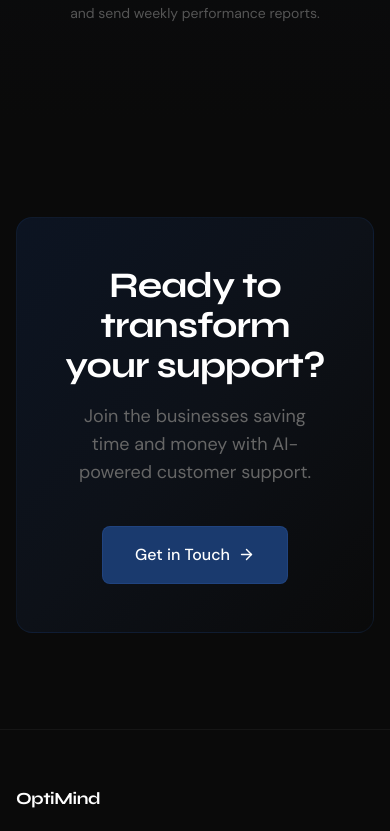
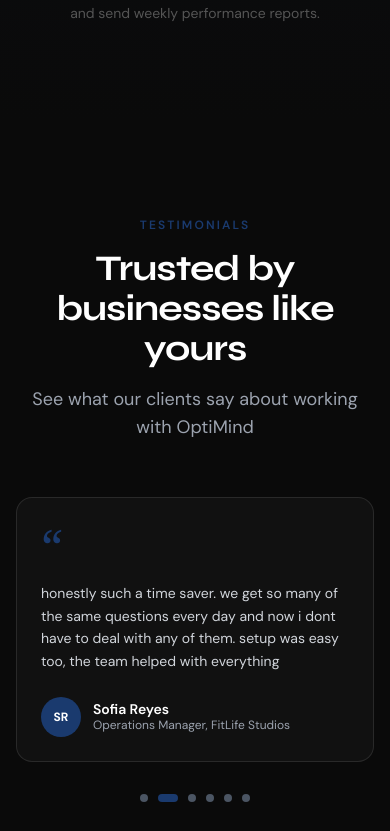
Before and after one commit to DinovLazar/optimind-website, a Next.js app: page / in a window 390 px wide. Shown: the part 5325-6156 px from the top of the page. Built offline with nearby package versions, Linux system fonts and the light colour scheme.

Commit message:
add testimonials and light mode CTA fix

```diff
--- a/app/page.tsx
+++ b/app/page.tsx
@@ -14,6 +14,7 @@
   Rocket,
 } from 'lucide-react'
 import AnimatedSection from '@/components/AnimatedSection'
+import Testimonials from '@/components/Testimonials'
 
 export const metadata: Metadata = {
   title: 'OptiMind — AI-Powered Customer Support',
@@ -319,24 +320,27 @@
         </div>
       </section>
 
+      {/* ── Testimonials ─────────────────────────────────── */}
+      <Testimonials />
+
       {/* ── Final CTA ────────────────────────────────────── */}
       <section className="py-24 bg-gray-50 dark:bg-[#0a0a0a]">
         <div className="max-w-4xl mx-auto px-4 sm:px-6 lg:px-8">
           <AnimatedSection>
-            <div className="relative rounded-2xl border border-[#1a3a6e]/25 bg-gradient-to-br from-[#0c1422] via-[#0d1118] to-[#0a0a0a] p-12 sm:p-16 text-center overflow-hidden">
-              <div className="absolute inset-0 bg-[#1a3a6e]/4 rounded-2xl" />
-              <div className="absolute top-1/2 left-1/2 -translate-x-1/2 -translate-y-1/2 w-[500px] h-[250px] bg-[#1a3a6e]/12 rounded-full blur-[70px] pointer-events-none" />
+            <div className="relative rounded-2xl border border-[#1a3a6e]/40 dark:border-[#1a3a6e]/25 bg-[#1a3a6e] dark:bg-gradient-to-br dark:from-[#0c1422] dark:via-[#0d1118] dark:to-[#0a0a0a] p-12 sm:p-16 text-center overflow-hidden">
+              <div className="absolute inset-0 bg-white/5 dark:bg-[#1a3a6e]/4 rounded-2xl" />
+              <div className="absolute top-1/2 left-1/2 -translate-x-1/2 -translate-y-1/2 w-[500px] h-[250px] bg-white/8 dark:bg-[#1a3a6e]/12 rounded-full blur-[70px] pointer-events-none" />
 
               <div className="relative z-10">
                 <h2 className="font-heading text-4xl sm:text-5xl font-bold text-white tracking-tight mb-4">
                   Ready to transform your support?
                 </h2>
-                <p className="text-[#666666] text-lg mb-10 max-w-xl mx-auto">
+                <p className="text-blue-100 dark:text-[#666666] text-lg mb-10 max-w-xl mx-auto">
                   Join the businesses saving time and money with AI-powered customer support.
                 </p>
                 <Link
                   href="/contact"
-                  className="inline-flex items-center gap-2 px-8 py-4 rounded-lg bg-[#1a3a6e] hover:bg-[#2a5298] text-white font-medium text-base transition-all duration-200 border border-[#2a5298]/40 hover:border-[#4a7fd4]/50 hover:shadow-[0_0_44px_rgba(74,127,212,0.32)]"
+                  className="inline-flex items-center gap-2 px-8 py-4 rounded-lg bg-white text-[#1a3a6e] hover:bg-blue-50 dark:bg-[#1a3a6e] dark:text-white dark:hover:bg-[#2a5298] font-medium text-base transition-all duration-200 border border-white/30 dark:border-[#2a5298]/40 hover:shadow-[0_0_44px_rgba(255,255,255,0.2)] dark:hover:shadow-[0_0_44px_rgba(74,127,212,0.32)] dark:hover:border-[#4a7fd4]/50"
                 >
                   Get in Touch
                   <ArrowRight size={17} />
--- /dev/null
+++ b/components/Testimonials.tsx
@@ -0,0 +1,183 @@
+'use client'
+
+import { useState, useEffect, useCallback } from 'react'
+import { AnimatePresence, motion } from 'framer-motion'
+
+const testimonials = [
+  {
+    name: "James Carter",
+    company: "CartHub E-commerce",
+    role: "CEO",
+    review: "Great service, very happy with the results. Response times went way down and customers noticed. Does what it says it does."
+  },
+  {
+    name: "Sofia Reyes",
+    company: "FitLife Studios",
+    role: "Operations Manager",
+    review: "honestly such a time saver. we get so many of the same questions every day and now i dont have to deal with any of them. setup was easy too, the team helped with everything"
+  },
+  {
+    name: "Marcus Webb",
+    company: "Novalux SaaS",
+    role: "Founder",
+    review: "Good product. Does what it promises. The weekly report is useful and the handoff to human agents works well. Would recommend to anyone running a small team."
+  },
+  {
+    name: "Priya Nair",
+    company: "ShopBridge",
+    role: "Head of Support",
+    review: "We've been using it for 3 months now and honestly can't imagine going back. The agent handles the boring stuff and my team focuses on the harder cases. Works really well for us."
+  },
+  {
+    name: "Tom Eriksson",
+    company: "Northwave Agency",
+    role: "Co-Founder",
+    review: "Pretty impressed overall. Had a few questions during setup and the support was quick. Been running smooth for weeks now with no issues. Good value."
+  },
+  {
+    name: "Aisha Okonkwo",
+    company: "Zara Boutique",
+    role: "Owner",
+    review: "5 stars. I run the shop by myself and customer emails were taking up half my day. Now they just get answered automatically. Wish I found this sooner honestly."
+  }
+]
+
+const DESKTOP_PER_PAGE = 3
+const MOBILE_PER_PAGE = 1
+
+function getInitials(name: string) {
+  return name
+    .split(' ')
+    .map((n) => n[0])
+    .join('')
+    .toUpperCase()
+}
+
+interface TestimonialCardProps {
+  testimonial: typeof testimonials[number]
+}
+
+function TestimonialCard({ testimonial }: TestimonialCardProps) {
+  return (
+    <div className="flex flex-col h-full p-6 rounded-2xl border border-gray-200 dark:border-white/10 bg-white dark:bg-[#111111] hover:border-[#1a3a6e]/50 dark:hover:border-[#4a7fd4]/30 transition-colors duration-200 group">
+      {/* Quote mark */}
+      <span className="text-5xl font-serif leading-none text-[#1a3a6e] mb-3 select-none">&ldquo;</span>
+
+      {/* Review text */}
+      <p className="text-gray-700 dark:text-gray-300 text-sm leading-relaxed flex-1 mb-6">
+        {testimonial.review}
+      </p>
+
+      {/* Bottom row */}
+      <div className="flex items-center gap-3">
+        <div className="w-10 h-10 rounded-full bg-[#1a3a6e] text-white flex items-center justify-center text-xs font-bold shrink-0">
+          {getInitials(testimonial.name)}
+        </div>
+        <div>
+          <p className="text-gray-900 dark:text-white font-semibold text-sm leading-tight">
+            {testimonial.name}
+          </p>
+          <p className="text-gray-500 dark:text-gray-400 text-xs leading-tight">
+            {testimonial.role}, {testimonial.company}
+          </p>
+        </div>
+      </div>
+    </div>
+  )
+}
+
+export default function Testimonials() {
+  const [perPage, setPerPage] = useState(DESKTOP_PER_PAGE)
+  const [page, setPage] = useState(0)
+  const [paused, setPaused] = useState(false)
+
+  const totalPages = Math.ceil(testimonials.length / perPage)
+
+  // Sync perPage with viewport width
+  useEffect(() => {
+    function handleResize() {
+      setPerPage(window.innerWidth < 768 ? MOBILE_PER_PAGE : DESKTOP_PER_PAGE)
+    }
+    handleResize()
+    window.addEventListener('resize', handleResize)
+    return () => window.removeEventListener('resize', handleResize)
+  }, [])
+
+  // Reset page when perPage changes to avoid out-of-range state
+  useEffect(() => {
+    setPage(0)
+  }, [perPage])
+
+  const advance = useCallback(() => {
+    setPage((p) => (p + 1) % Math.ceil(testimonials.length / perPage))
+  }, [perPage])
+
+  // Auto-rotate
+  useEffect(() => {
+    if (paused) return
+    const id = setInterval(advance, 4000)
+    return () => clearInterval(id)
+  }, [paused, advance])
+
+  const visibleTestimonials = testimonials.slice(
+    page * perPage,
+    page * perPage + perPage
+  )
+
+  return (
+    <section className="py-24 bg-gray-50 dark:bg-[#0a0a0a]">
+      <div className="max-w-7xl mx-auto px-4 sm:px-6 lg:px-8">
+        {/* Header */}
+        <div className="text-center mb-14">
+          <p className="text-[#1a3a6e] text-xs font-semibold uppercase tracking-[0.18em] mb-4">
+            Testimonials
+          </p>
+          <h2 className="font-heading text-4xl sm:text-5xl font-bold text-gray-900 dark:text-white tracking-tight mb-4">
+            Trusted by businesses like yours
+          </h2>
+          <p className="text-gray-500 dark:text-gray-400 text-lg max-w-xl mx-auto">
+            See what our clients say about working with OptiMind
+          </p>
+        </div>
+
+        {/* Cards */}
+        <div
+          className="relative"
+          onMouseEnter={() => setPaused(true)}
+          onMouseLeave={() => setPaused(false)}
+        >
+          <AnimatePresence mode="wait">
+            <motion.div
+              key={`${page}-${perPage}`}
+              initial={{ opacity: 0 }}
+              animate={{ opacity: 1 }}
+              exit={{ opacity: 0 }}
+              transition={{ duration: 0.4, ease: 'easeInOut' }}
+              className="grid grid-cols-1 md:grid-cols-3 gap-5"
+            >
+              {visibleTestimonials.map((t) => (
+                <TestimonialCard key={t.name} testimonial={t} />
+              ))}
+            </motion.div>
+          </AnimatePresence>
+        </div>
+
+        {/* Dot indicators */}
+        <div className="flex items-center justify-center gap-2.5 mt-8">
+          {Array.from({ length: totalPages }).map((_, i) => (
+            <button
+              key={i}
+              onClick={() => setPage(i)}
+              aria-label={`Go to page ${i + 1}`}
+              className={`w-2 h-2 rounded-full transition-all duration-300 ${
+                i === page
+                  ? 'bg-[#1a3a6e] w-5'
+                  : 'bg-gray-300 dark:bg-gray-600 hover:bg-gray-400 dark:hover:bg-gray-500'
+              }`}
+            />
+          ))}
+        </div>
+      </div>
+    </section>
+  )
+}
```
